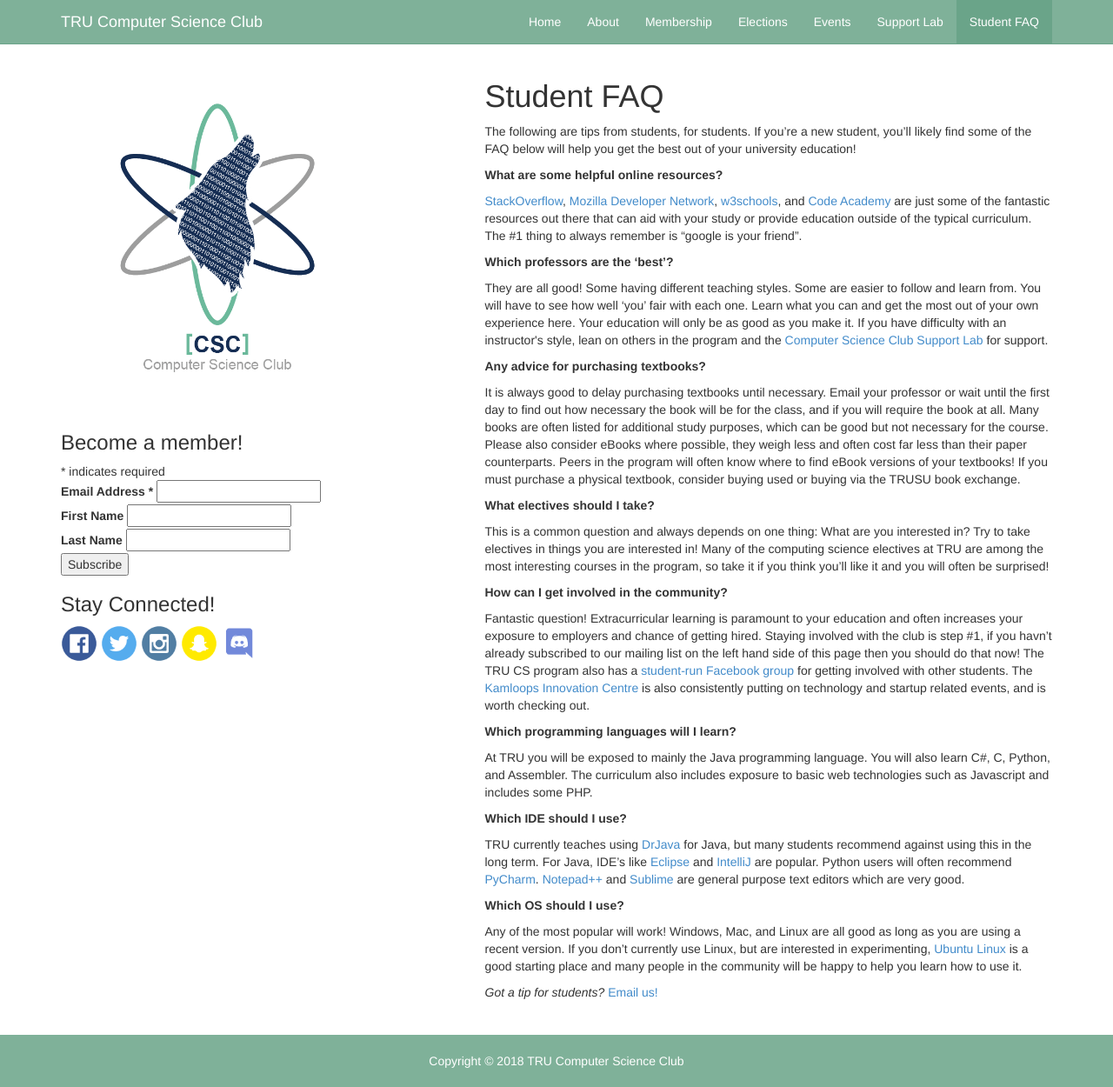
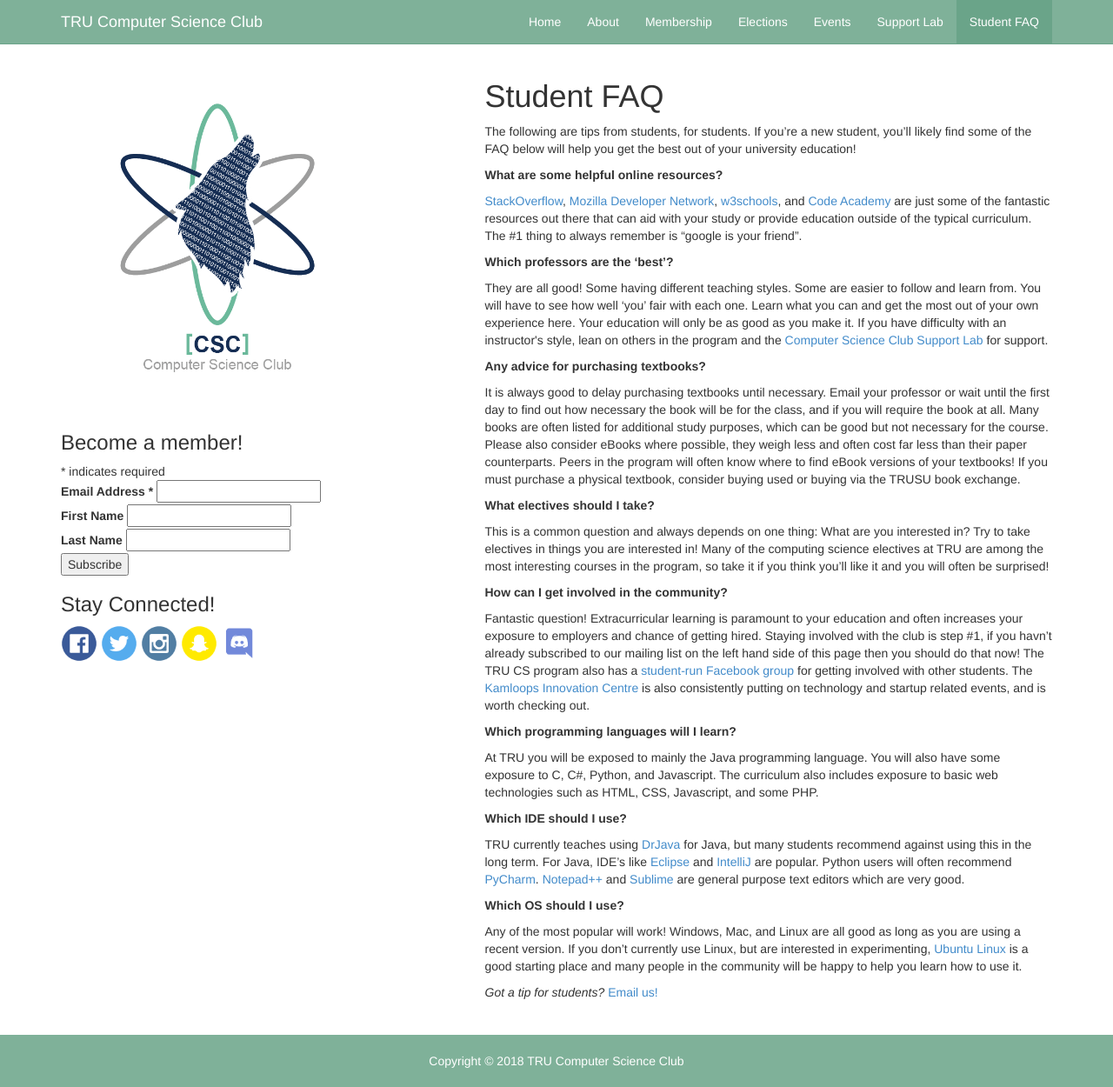
Before and after one commit to trucsclub/trucsclub.github.io, a Jekyll site: the page built from faq.html, in a window 1280 px wide. Shown: the whole page at 87% size. Built offline with Jekyll 4.4.1, drawn with Linux system fonts in a browser that asks for light colours; nearby versions of some CDN libraries; comment, search, counter and statistics services are not loaded.

Commit message:
chore(faq): update programming languages

```diff
--- a/faq.html
+++ b/faq.html
@@ -23,7 +23,7 @@ active: faq
   <p>Fantastic question! Extracurricular learning is paramount to your education and often increases your exposure to employers and chance of getting hired. Staying involved with the club is step #1, if you havn’t already subscribed to our mailing list on the left hand side of this page then you should do that now! The TRU CS program also has a <a href="https://www.facebook.com/groups/CSTRU/">student-run Facebook group</a> for getting involved with other students. The <a href="http://kamloopsinnovation.ca/">Kamloops Innovation Centre</a> is also consistently putting on technology and startup related events, and is worth checking out.</p>
 
   <p><strong>Which programming languages will I learn?</strong></p>
-  <p>At TRU you will be exposed to mainly the Java programming language. You will also learn C#, C, Python, and Assembler. The curriculum also includes exposure to basic web technologies such as Javascript and includes some PHP.</p>
+  <p>At TRU you will be exposed to mainly the Java programming language. You will also have some exposure to C, C#, Python, and Javascript. The curriculum also includes exposure to basic web technologies such as HTML, CSS, Javascript, and some PHP.</p>
 
   <p><strong>Which IDE should I use?</strong></p>
   <p>TRU currently teaches using <a href="http://www.drjava.org">DrJava</a> for Java, but many students recommend against using this in the long term. For Java, IDE’s like <a href="http://www.eclipse.org/">Eclipse</a> and <a href="http://www.jetbrains.com/idea/">IntelliJ</a> are popular. Python users will often recommend <a href="http://www.jetbrains.com/pycharm/">PyCharm</a>. <a href="http://notepad-plus-plus.org/">Notepad++</a> and <a href="http://www.sublimetext.com/">Sublime</a> are general purpose text editors which are very good.</p>
```
